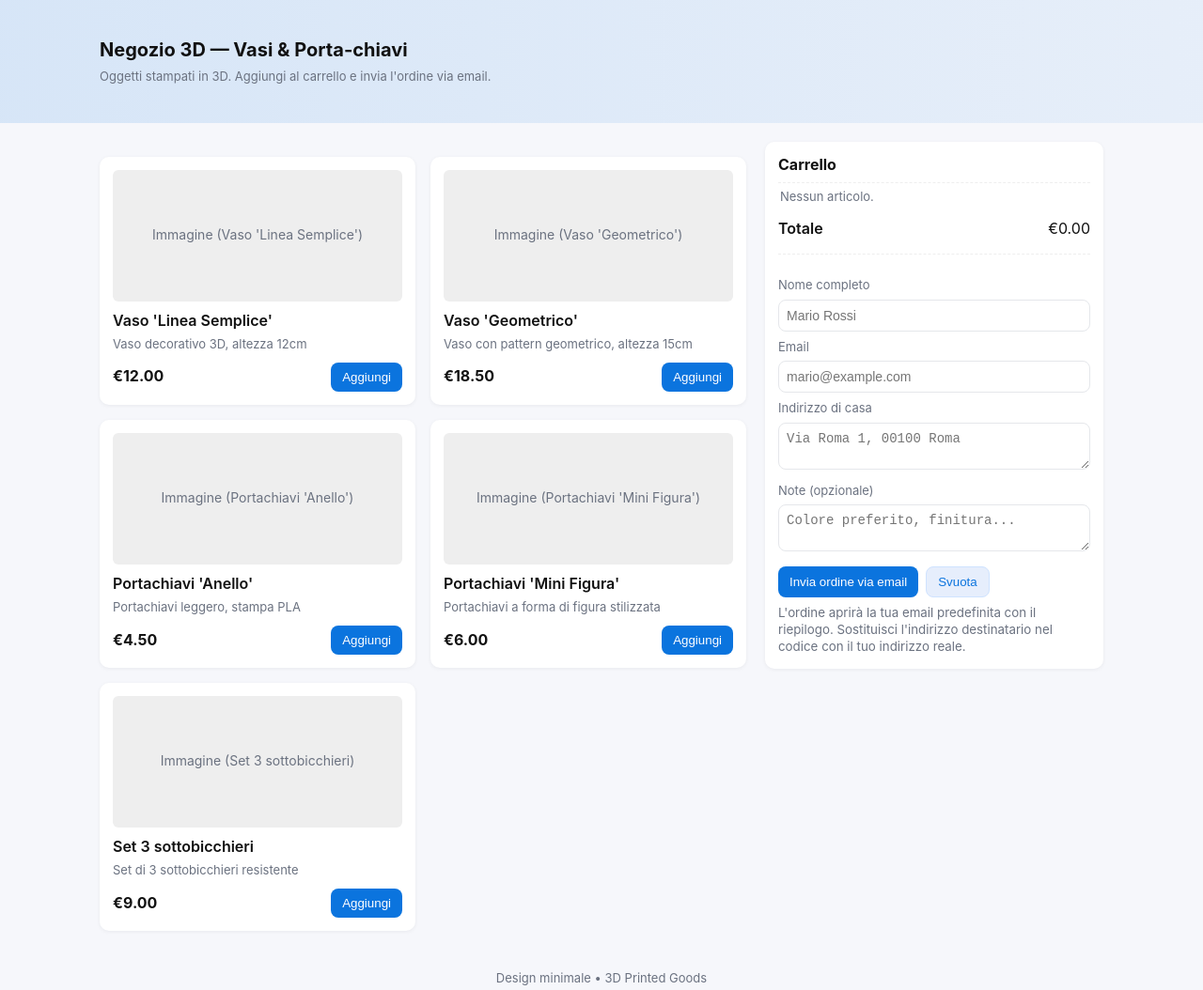
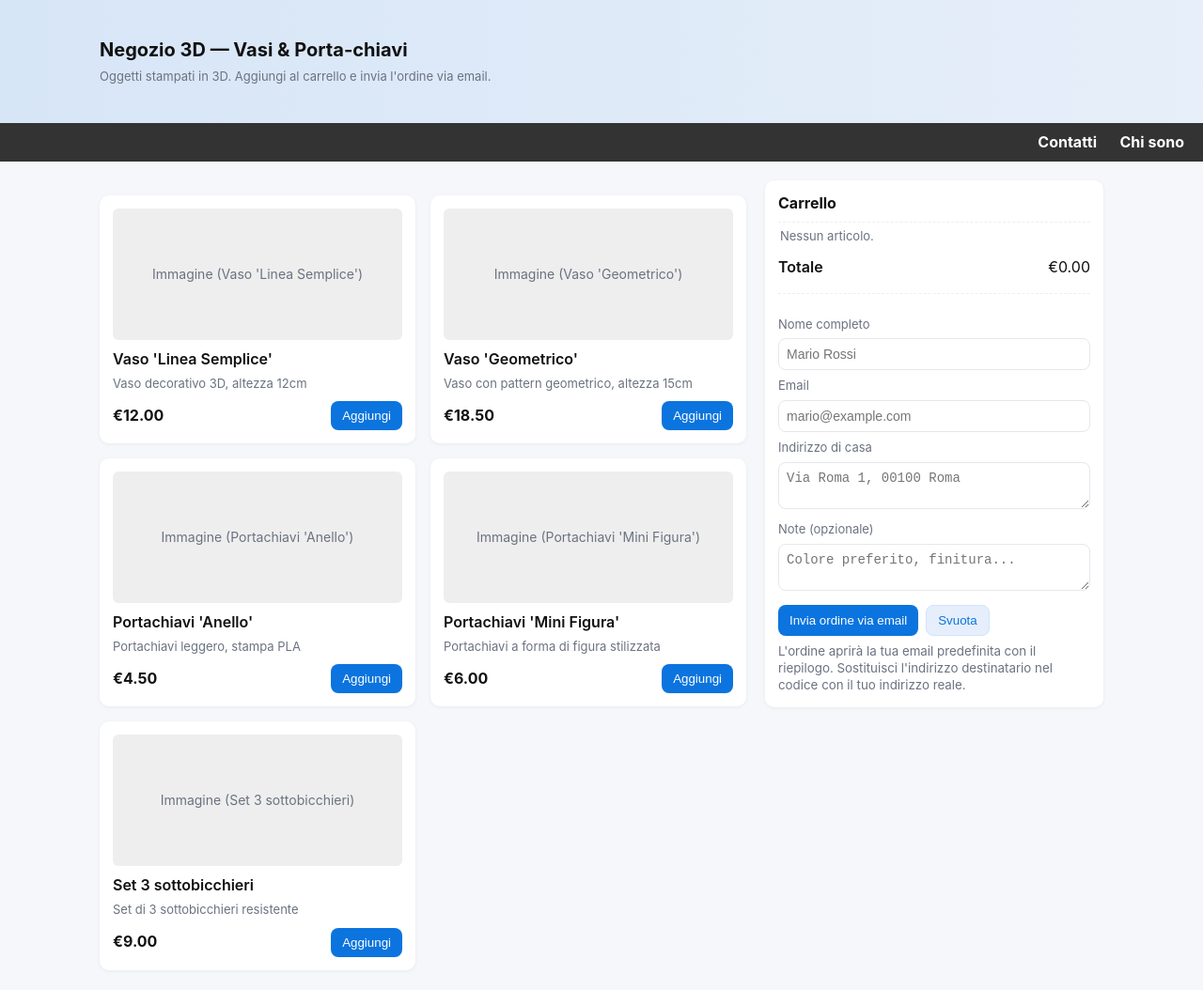
Before and after one commit to stampa3dbologna/Stampa-su-ordinazione, a plain HTML site: page index.html in a window 1280 px wide. Shown: the top 1054 px of the page at 94% size. Drawn offline with Linux system fonts and the light colour scheme.

Commit message:
Update index.html

```diff
--- a/index.html
+++ b/index.html
@@ -33,6 +33,24 @@
     .row > *{flex:1}
     footer{padding:18px 0;color:var(--muted);font-size:13px;text-align:center;margin-top:24px}
     @media (max-width:720px){.row{flex-direction:column}}
+        /* Stile per la fascia superiore */
+    .top-bar {
+      background-color: #333; /* colore di sfondo della fascia */
+      color: white;           /* colore del testo */
+      padding: 10px 20px;     /* spazio interno */
+      text-align: right;      /* allinea i link a destra */
+    }
+
+    .top-bar a {
+      color: white;           /* colore dei link */
+      text-decoration: none;  /* rimuove la sottolineatura */
+      margin-left: 20px;      /* spazio tra i link */
+      font-weight: bold;
+    }
+
+    .top-bar a:hover {
+      text-decoration: underline; /* effetto hover */
+    }
   </style>
 </head>
 <body>
@@ -42,7 +60,10 @@
       <div style="color:var(--muted);font-size:13px;margin-top:6px">Oggetti stampati in 3D. Aggiungi al carrello e invia l'ordine via email.</div>
     </div>
   </header>
-
+  <div class="top-bar">
+    <a href="contacts.html">Contatti</a>
+    <a href="about.html">Chi sono</a>
+  </div>
   <main class="container" aria-live="polite">
     <div style="display:grid;grid-template-columns:1fr 360px;gap:20px">
       <!-- Prodotti -->
```
